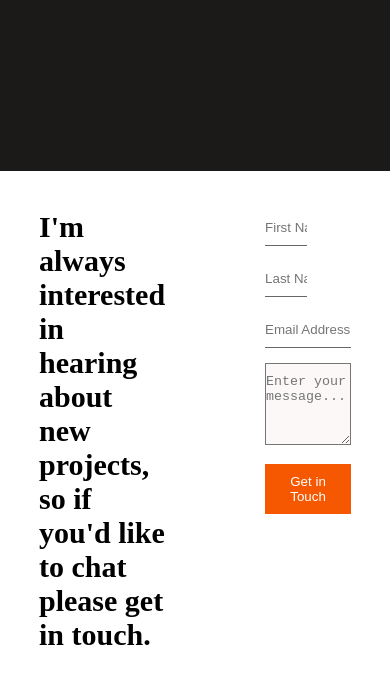
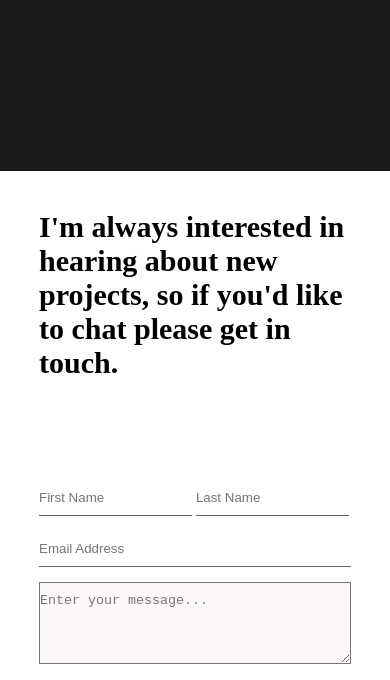
Before and after one commit to enkog/Contact-Form, a website: page index.html in a window 390 px wide. Shown: the part 6288-6968 px from the top of the page. Drawn offline with Linux system fonts and the light colour scheme.

Commit message:
Add mobile responsiveness to contact section

```diff
--- a/css/main.css
+++ b/css/main.css
@@ -352,6 +352,7 @@ li {
 .main-contact {
   display: flex;
   justify-content: space-between;
+  flex-wrap: wrap;
   gap: 100px;
   padding: 10%;
 }
@@ -393,3 +394,8 @@ form input[type=email] {
   border: none;
   cursor: pointer;
 }
+
+@media screen and (max-width:768px) {
+  .main-contact { flex-wrap: wrap;  }
+  .contact-left { flex-basis: 100%; }
+}
```
